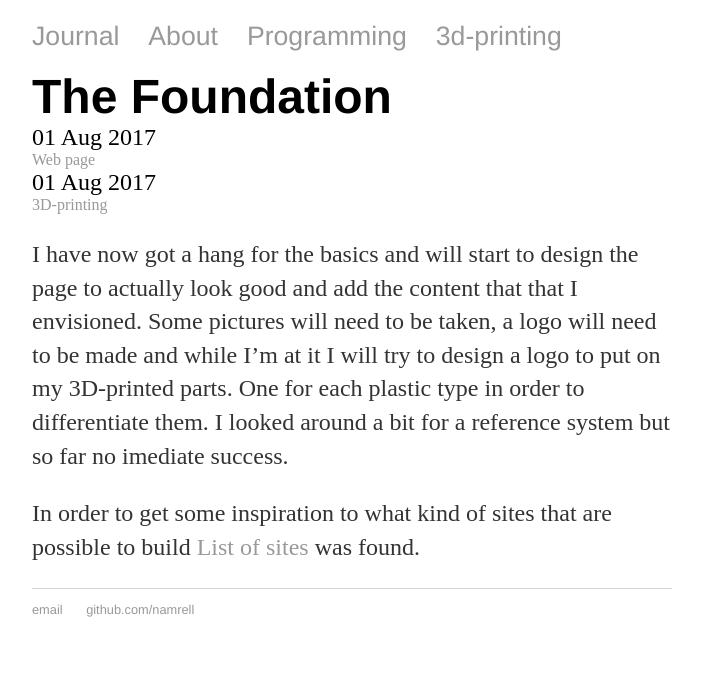
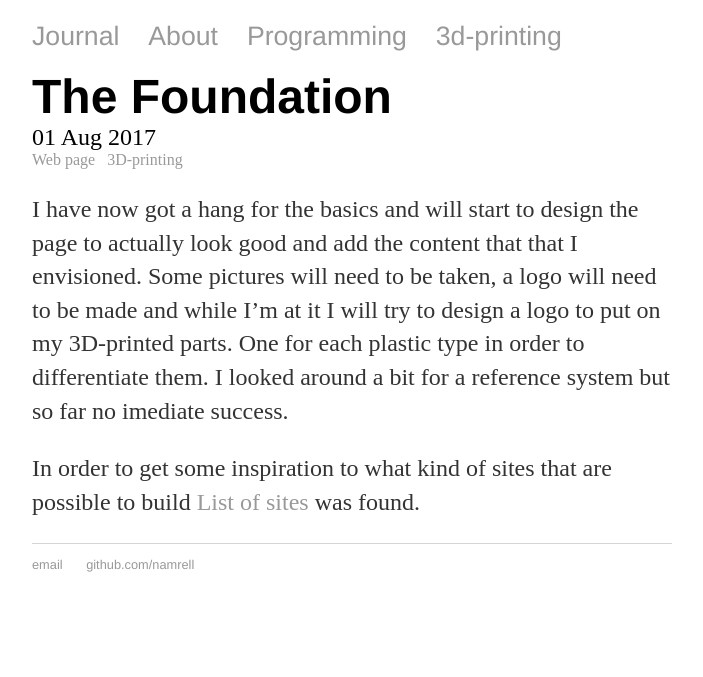
Before and after one commit to Namrell/Namrell.github.io, a Jekyll site: the page built from _posts/2017-08-01-the-foundation.md, in a window 1280 px wide. Shown: the part 265-942 px from the top of the page, without its empty margins (288-991 px from the left). Built offline with Jekyll 4.4.1, drawn with Linux system fonts in a browser that asks for light colours; comment, search, counter and statistics services are not loaded; after the commit the page ends 900 px from its top, so only the background shows below that.

Commit message:
Update post.html

```diff
--- a/_layouts/post.html
+++ b/_layouts/post.html
@@ -3,6 +3,8 @@ layout: default
 ---
 <h1>{{ page.title }}</h1>
 
+
+  <h2>{{ page.date | date_to_string }}</h2>
 
 <div class="post-categories">
   {% if post %}
@@ -11,8 +13,6 @@ layout: default
     {% assign categories = page.categories %}
   {% endif %}
   {% for category in categories %}
-  <h2>{{ page.date | date_to_string }}</h2>
-
   <a href="{{site.baseurl}}/categories/#{{category|slugize}}">{{category}}</a>
   {% unless forloop.last %}&nbsp;{% endunless %}
   {% endfor %}
```
